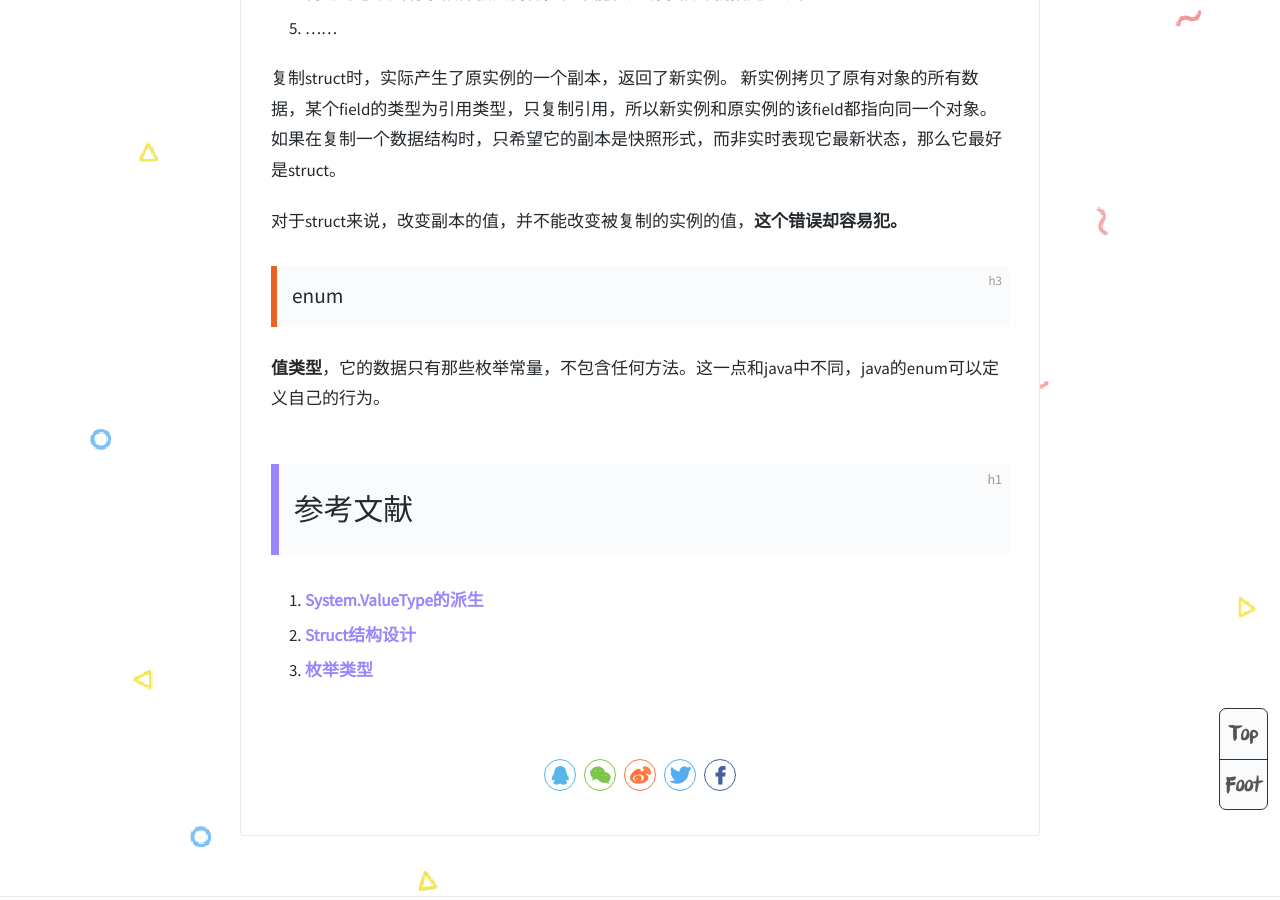
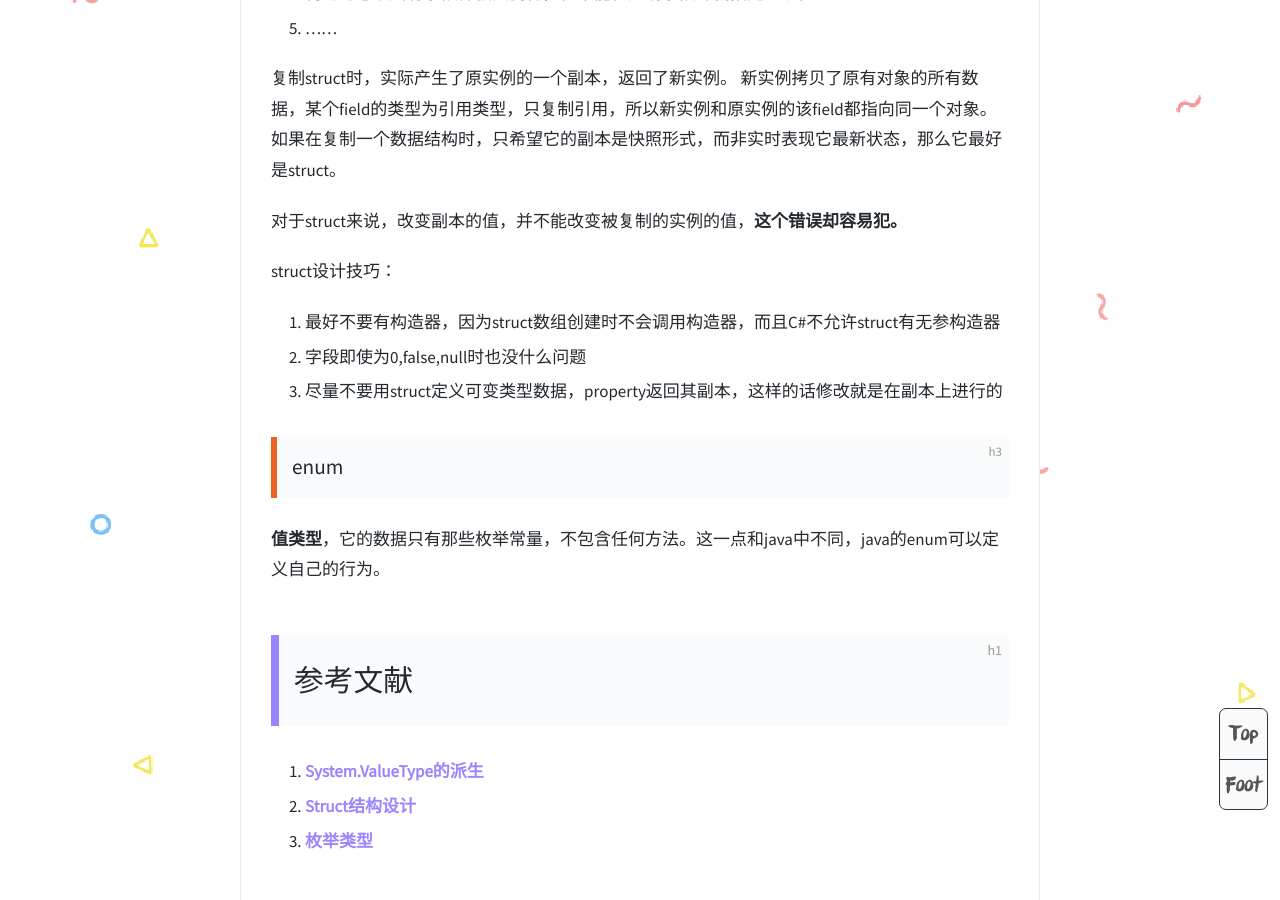
Before and after one commit to trecyme/trecyme.github.io, a Jekyll site: the page built from _posts/2019-12-22-class-struct-enum.md, in a window 1280 px wide and 900 px high, scrolled down 1655 px. Built offline with Jekyll 4.4.1, drawn with Linux system fonts in a browser that asks for light colours; comment, search, counter and statistics services are not loaded.

Commit message:
Update 2019-12-22-class-struct-enum.md

```diff
--- a/_posts/2019-12-22-class-struct-enum.md
+++ b/_posts/2019-12-22-class-struct-enum.md
@@ -54,7 +54,10 @@ class更适合于更多数据/更抽象/与其他数据结构有更强联系/更
 
 对于struct来说，改变副本的值，并不能改变被复制的实例的值，**这个错误却容易犯。**
 
-
+struct设计技巧：
+1. 最好不要有构造器，因为struct数组创建时不会调用构造器，而且C#不允许struct有无参构造器
+2. 字段即使为0,false,null时也没什么问题
+3. 尽量不要用struct定义可变类型数据，property返回其副本，这样的话修改就是在副本上进行的
 
 ### enum
 
```
